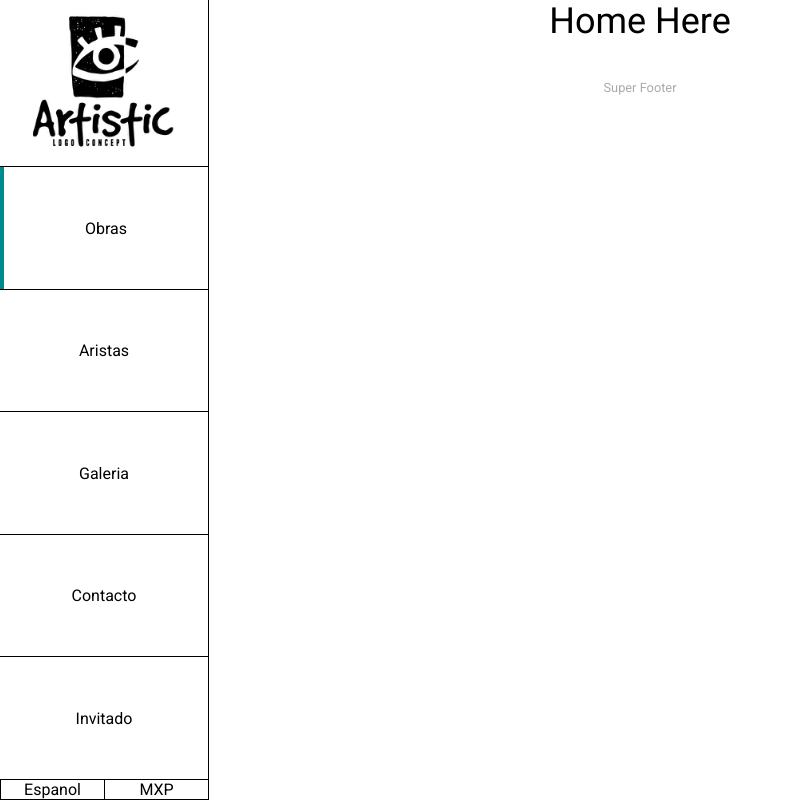
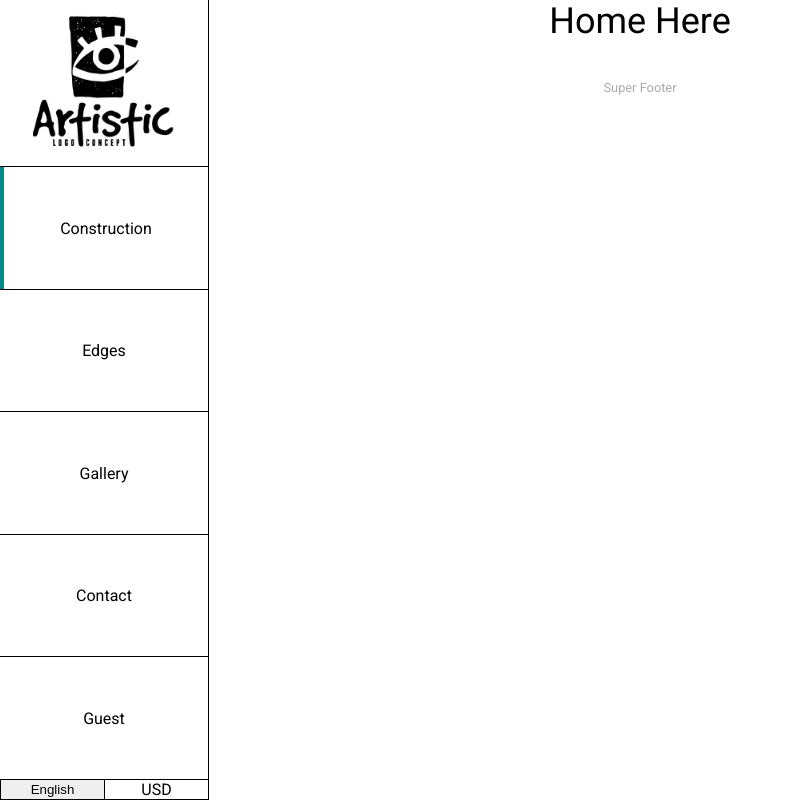
Before and after one commit to mgmediaweb/art-gallery, a React (Create React App) app: page / in a window 1280 px wide. Shown: the whole page, without its empty margins (0-793 px from the left). Built offline with nearby package versions, Linux system fonts and the light colour scheme.

Commit message:
Implement the translation for English and Espanol in Navbar

```diff
--- a/public/assets/locals/en/translation.json
+++ b/public/assets/locals/en/translation.json
@@ -1,3 +1,9 @@
 {
-    "Welcome_to_react": "Welcome to React and react-i18next"
+   "construction" : "Construction",
+   "edges" : "Edges",
+   "gallery" : "Gallery",
+   "contact" : "Contact",
+   "guest" : "Guest",
+   "currency" : "USD"
+
 }
--- a/public/assets/locals/fr/translation.json
+++ /dev/null
@@ -1,3 +0,0 @@
-{
-    "Welcome_to_react": "Biernvenue a React et react-i18next"
-}
--- a/src/components/navbar/Navbar.jsx
+++ b/src/components/navbar/Navbar.jsx
@@ -1,34 +1,56 @@
+import { useState } from 'react';
 import { NavLink } from 'react-router-dom';
+import { useTranslation } from 'react-i18next';
+import i18next from 'i18next';
+
 import logo from '../../assets/images/logo.png';
 import './Navbar.scss';
 
-const Navbar = () => (
+const Navbar = () => {
+  const { t } = useTranslation();
+  const [EnglishLanguage, setEnglishLanguage] = useState(true);
+
+  return (
     <nav>
       <ul>
         <li className="logo">
           <img src={logo} alt="Gallery Logo" className="logo-main" />
         </li>
         <li>
-        <NavLink to="/">Obras</NavLink>
+          <NavLink to="/">{t('construction')}</NavLink>
         </li>
         <li>
-        <NavLink to="/artist">Aristas</NavLink>
+          <NavLink to="/artist">{t('edges')}</NavLink>
         </li>
         <li>
-        <NavLink to="/gallery">Galeria</NavLink>
+          <NavLink to="/gallery">{t('gallery')}</NavLink>
         </li>
         <li>
-        <NavLink to="/contact">Contacto</NavLink>
+          <NavLink to="/contact">{t('contact')}</NavLink>
         </li>
         <li>
-        <NavLink to="/guest">Invitado</NavLink>
+          <NavLink to="/guest">{t('guest')}</NavLink>
         </li>
       </ul>
       <div className="bottom-nav">
-      <div className="language">Espanol</div>
-      <div className="currency">MXP</div>
+        <button
+          type="button"
+          className="language"
+          onClick={() => {
+            if (EnglishLanguage) {
+              i18next.changeLanguage('es');
+            } else {
+              i18next.changeLanguage('en');
+            }
+            setEnglishLanguage(!EnglishLanguage);
+          }}
+        >
+          {EnglishLanguage ? 'English' : 'Espanol'}
+        </button>
+        <div className="currency">{t('currency')}</div>
       </div>
     </nav>
   );
+};
 
 export default Navbar;
```
Also changed, not shown: public/assets/locals/es/translation.json (added, +8 -0 lines). Lines whose indentation alone changed are shown as unchanged.
